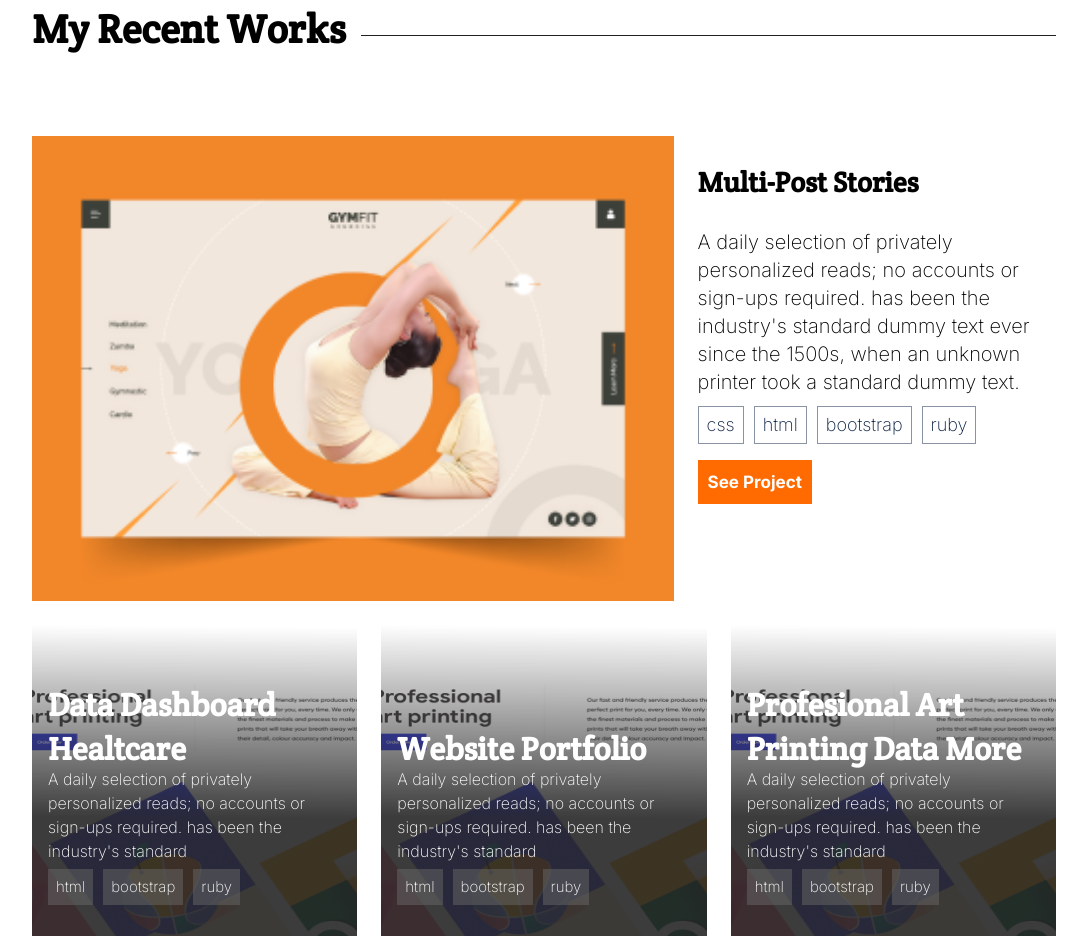
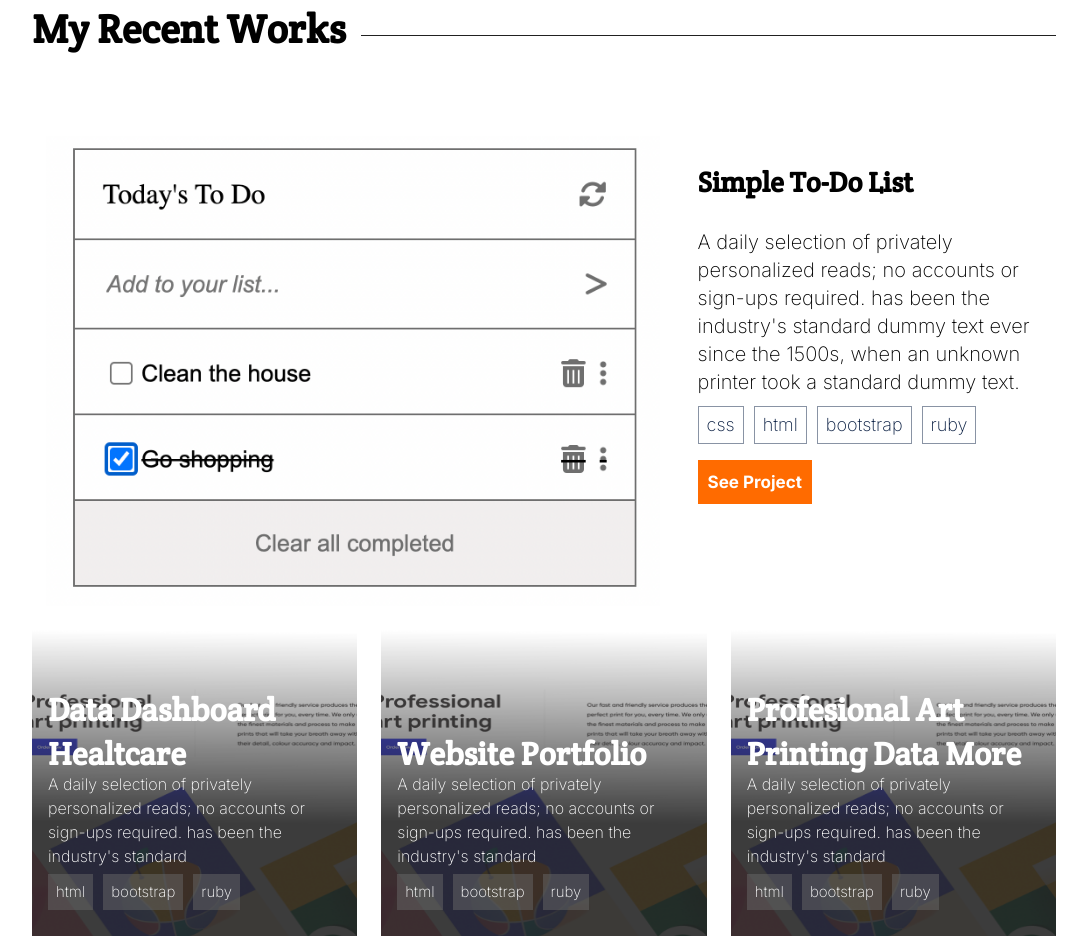
Before and after one commit to Berkay-akbas/Portfolio, a website: page index.html in a window 1280 px wide. Shown: the part 932-1868 px from the top of the page, without its empty margins (96-1183 px from the left). Drawn offline with Linux system fonts and the light colour scheme.

Commit message:
Add first project with links

```diff
--- a/js/data.js
+++ b/js/data.js
@@ -1,14 +1,14 @@
 const projectData = [
   {
     id: 'first',
-    name: 'Multi-Post Stories',
+    name: 'Simple To-Do List',
     description: "A daily selection of privately personalized reads; no accounts or sign-ups required. has been the industry's standard dummy text ever since the 1500s, when an unknown printer took a standard dummy text.",
-    featuredimg: './images/Img-Placeholder.png',
+    featuredimg: './images/sstodo.png',
     technologies: ['css', 'html', 'bootstrap', 'ruby'],
-    linktolive: 'https://berkay-akbas.github.io/Portfolio-Page',
-    linktosource: 'https://github.com/Berkay-akbas/Portfolio-Page',
+    linktolive: 'https://berkay-akbas.github.io/To-do-list/',
+    linktosource: 'https://github.com/Berkay-akbas/To-do-list',
     popupdescription: 'Lorem Ipsum is simply dummy text of the printing and typesetting industry. Lorem Ipsum has been the industrys standard dummy text ever since the 1500s, when an unknown printer took a galley of type and scrambled it 1960s with the releaLorem Ipsum is simply dummy text of the printing and typesetting industry. Lorem Ipsum has been the industrys standard dummy text ever since the 1500s, when an unknown printer took a galley of type and scrambled it 1960s with the releax map lapora verita.',
-    popupimg: './images/snap.png',
+    popupimg: './images/sstodo.png',
   },
   {
     id: 'second',
--- a/styles.css
+++ b/styles.css
@@ -123,7 +123,8 @@ body {
 }
 
 .multi-stories img {
-  width: 100%;
+  width: 60%;
+  margin: auto;
 }
 
 .multi-stories {
```
Also changed, not shown: images/sstodo.png (added), 1 other file.
